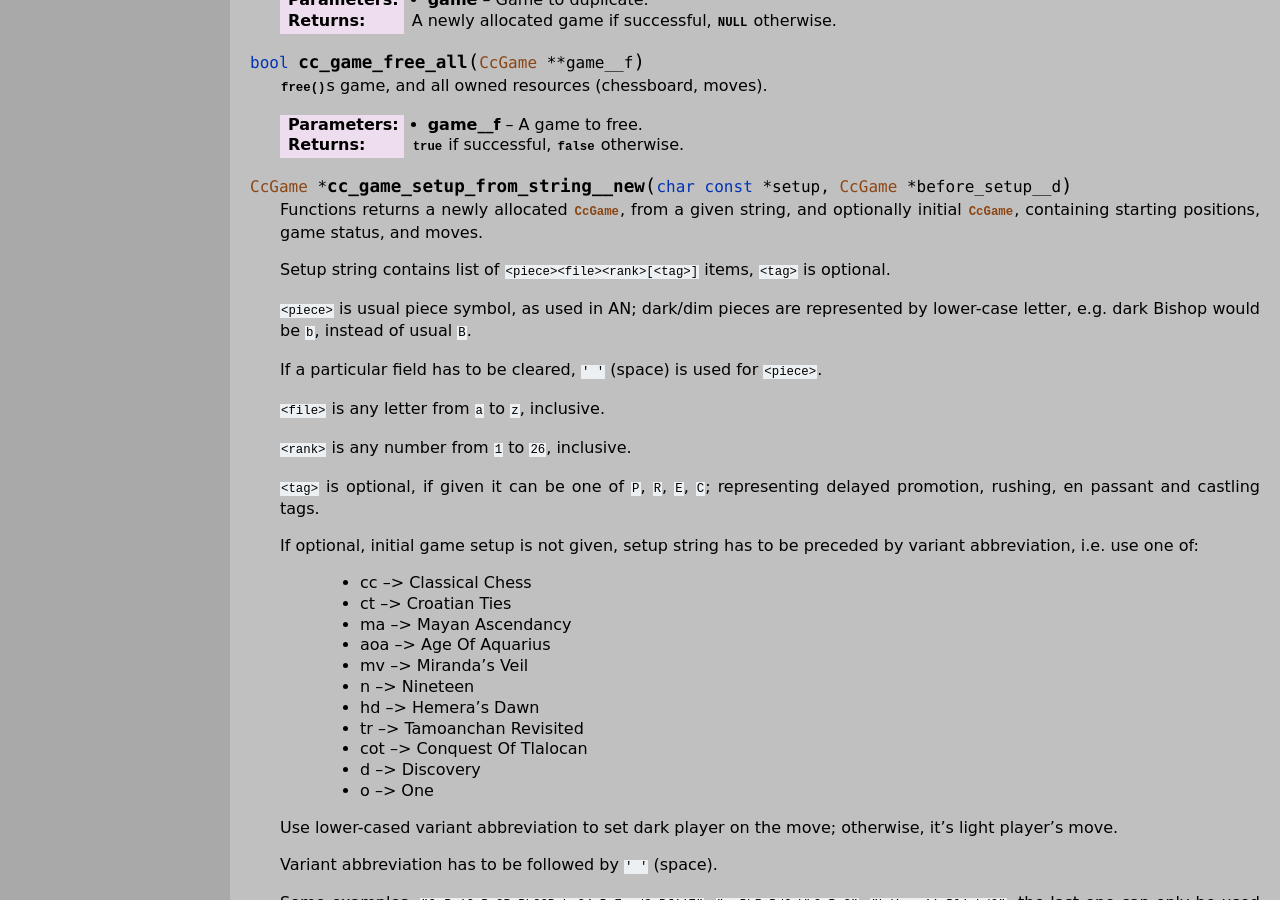
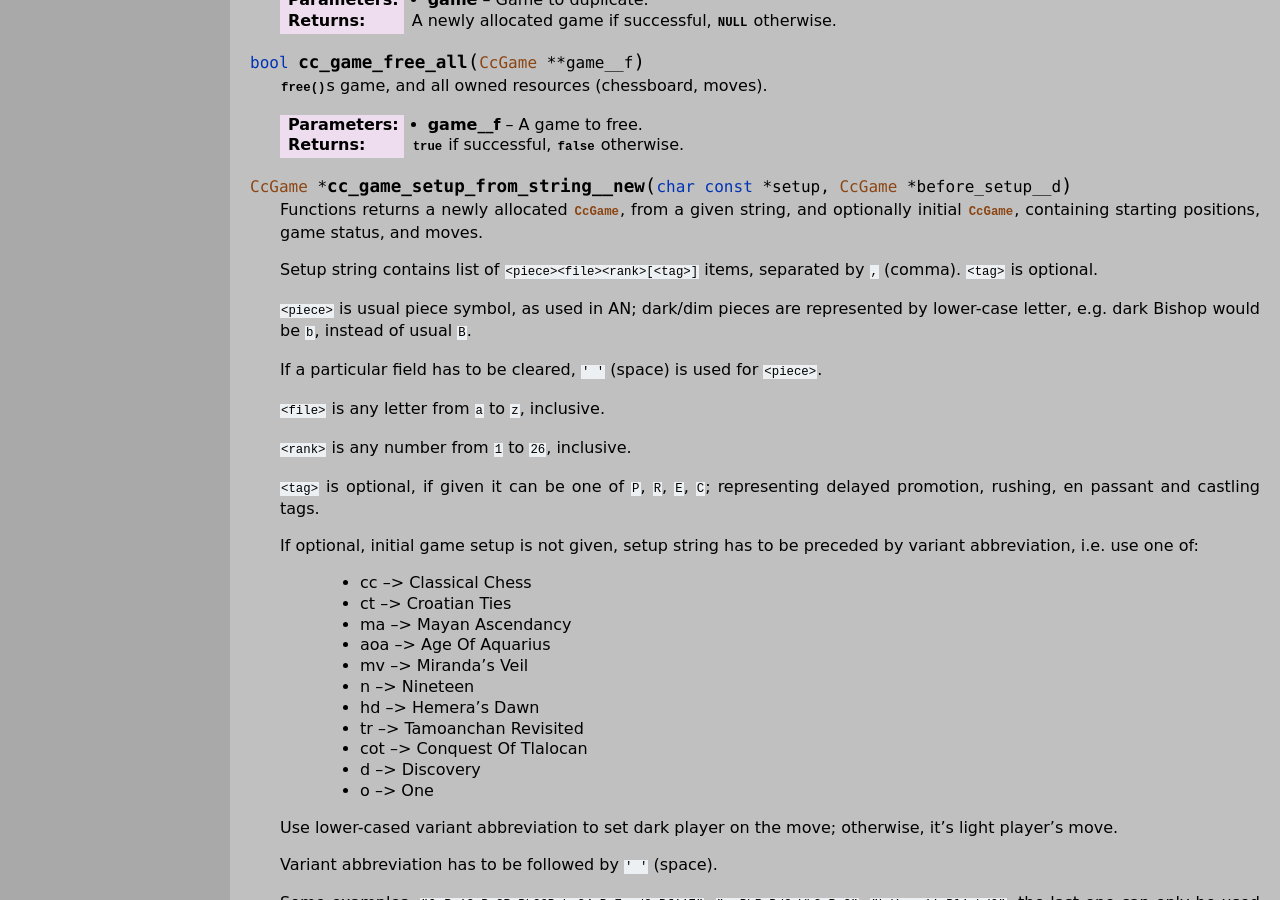
Before and after one commit to mmlacak/crochess, a Sphinx documentation site: the page built from docs/source/libcc/ccgame.rst, in a window 1280 px wide and 900 px high, scrolled down 2111 px. Built offline with Sphinx 7.4.7, drawn with Linux system fonts in a browser that asks for light colours.

Commit message:
Tiny clarifications, cc_game_setup_from_string__new().

```diff
--- a/docs/source/libcc/ccgame.rst
+++ b/docs/source/libcc/ccgame.rst
@@ -158,7 +158,7 @@ Game functions
     string, and optionally initial :c:struct:`CcGame`, containing starting
     positions, game status, and moves.
 
-    Setup string contains list of ``<piece><file><rank>[<tag>]`` items, ``<tag>`` is optional.
+    Setup string contains list of ``<piece><file><rank>[<tag>]`` items, separated by ``,`` (comma). ``<tag>`` is optional.
 
     ``<piece>`` is usual piece symbol, as used in AN; dark/dim pieces are represented by lower-case letter, e.g. dark Bishop would be ``b``, instead of usual ``B``.
 
```
Also changed, not shown: other parts of docs/source/libcc/ccgame.rst (+1 -1 lines).
